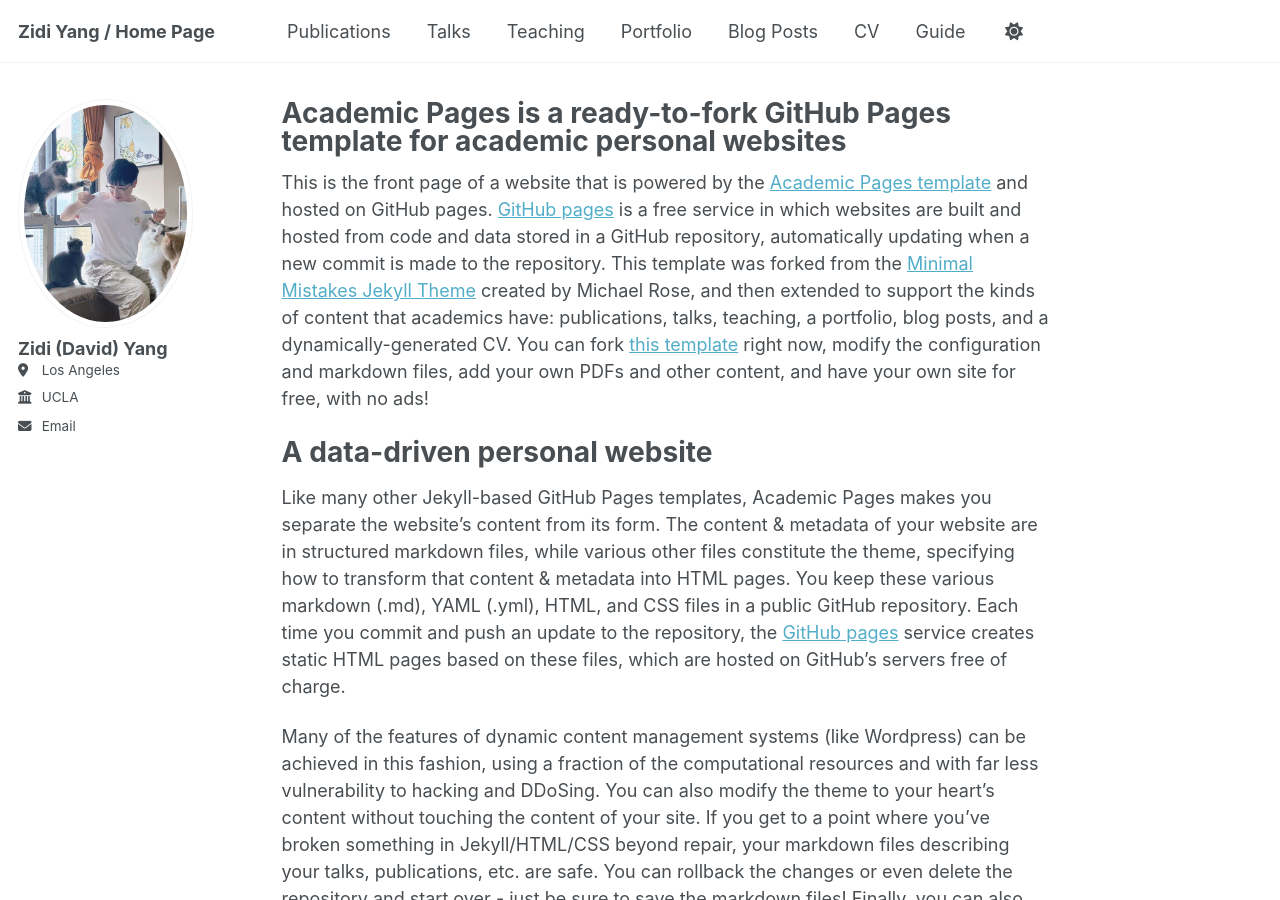
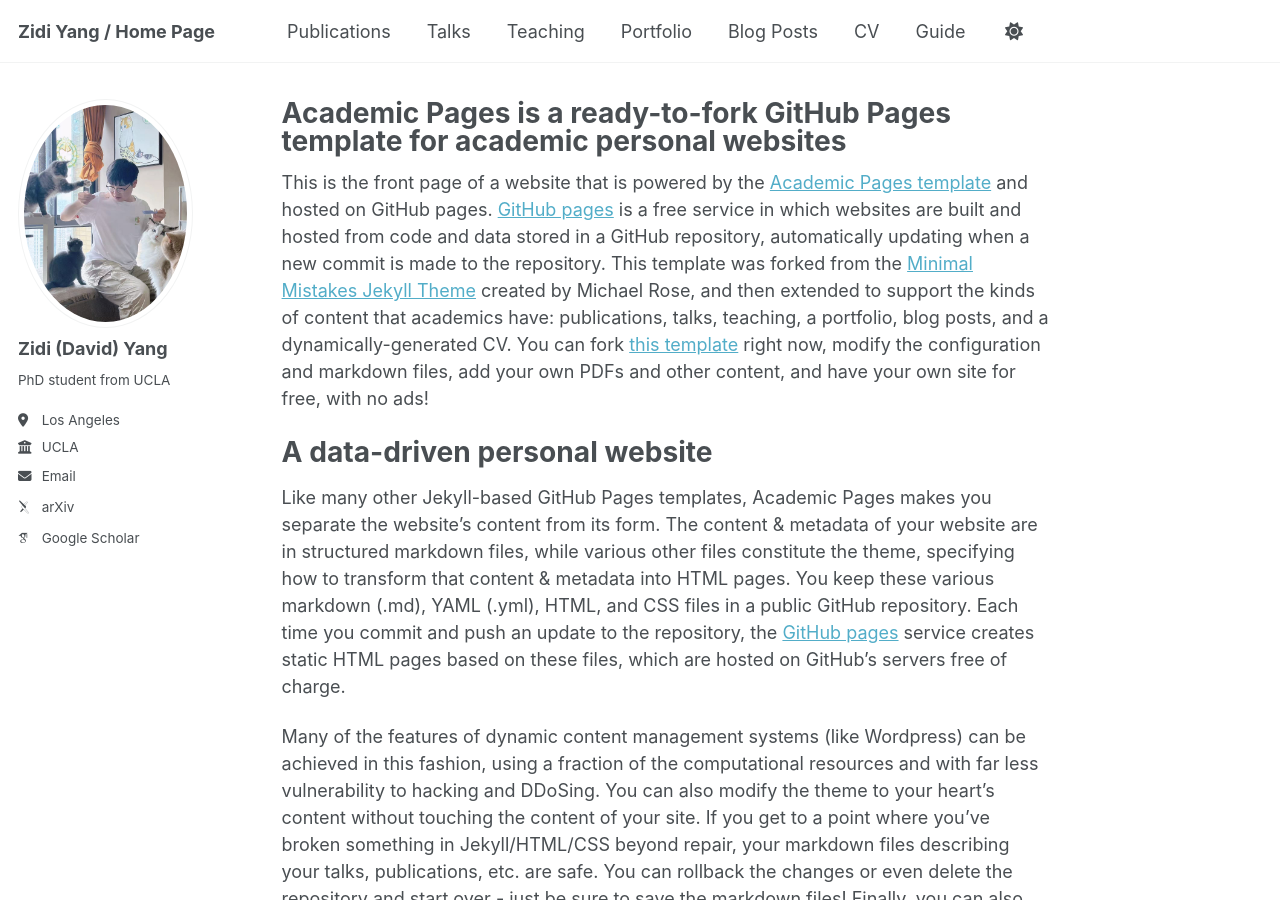
Before and after one commit to David-Yyy/David-Yyy.github.io, a Jekyll site: the page built from _pages/about.md, in a window 1280 px wide and 900 px high. Built offline with Jekyll 4.4.1, drawn with Linux system fonts in a browser that asks for light colours; some web fonts are replaced.

Commit message:
Update _config.yml

```diff
--- a/_config.yml
+++ b/_config.yml
@@ -25,16 +25,16 @@ author:
   avatar           : "profile.jpg"
   name             : "Zidi (David) Yang"
   pronouns         : # example: "she/her"
-  bio              : #"Short biography for the left-hand sidebar"
+  bio              : "PhD student from UCLA"
   location         : "Los Angeles"
   employer         : "UCLA"
   uri              : # URL
-  email            : "none@example.org"
+  email            : "zdyang@ucla.edu"
 
   # Academic websites
   academia         : # URL
-  arxiv            : # URL - Update with the correct link to your profile
-  googlescholar    : #"https://scholar.google.com/citations?user=PS_CX0AAAAAJ"
+  arxiv            :  URL - Update with the correct link to your profile
+  googlescholar    : "https://scholar.google.com/citations?user=PS_CX0AAAAAJ"
   impactstory      : # URL
   orcid            : #"http://orcid.org/yourorcidurl"
   semantic         : # URL
```
